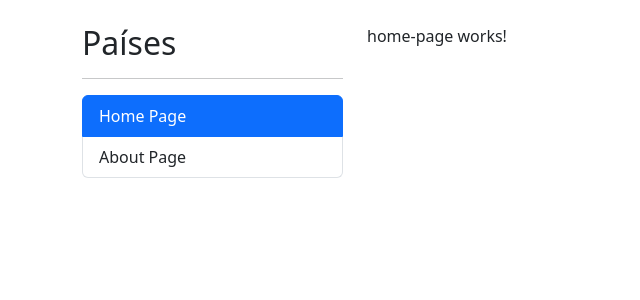
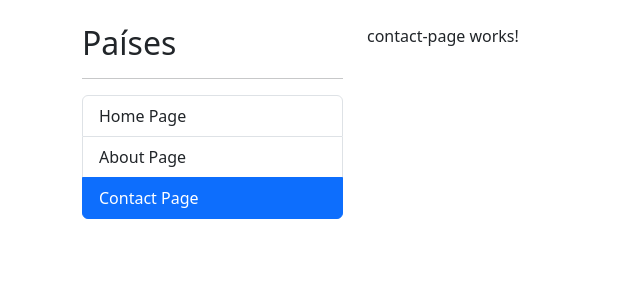
Before and after one commit to AngelTravieso/angular-country-app, an Angular app: page /contact in a window 1280 px wide. Before the commit this address led to /. Shown: the top 300 px of the page, without its empty margins (0-640 px from the left). Built offline with nearby package versions, Linux system fonts and the light colour scheme.

Commit message:
ContactPage agregado

```diff
--- /dev/null
+++ b/src/app/shared/components/contact-page/contact-page.component.html
@@ -0,0 +1 @@
+<p>contact-page works!</p>
--- /dev/null
+++ b/src/app/shared/components/contact-page/contact-page.component.ts
@@ -0,0 +1,11 @@
+import { Component } from '@angular/core';
+
+@Component({
+  selector: 'shared-contact-page',
+  templateUrl: './contact-page.component.html',
+  styles: [
+  ]
+})
+export class ContactPageComponent {
+
+}
--- a/src/app/shared/components/sidebar/sidebar.component.html
+++ b/src/app/shared/components/sidebar/sidebar.component.html
@@ -3,6 +3,12 @@
 
 <ul class="list-group">
 
+  <!-- routerLink para cambiar ruta al presionar el botón  -->
+  <!-- routerLinkActive: clase que se aplicará cuando la URL activa coincida con la URL del navegador -->
+  <!--
+    routerLinkActiveOptions: objeto de configuración
+    exact: true -> para que haga match en su totalidad con la ruta que se quiere
+  -->
   <li routerLink=""
     routerLinkActive="active"
     [routerLinkActiveOptions]="{
@@ -18,4 +24,10 @@
     About Page
   </li>
 
+  <li routerLink="contact"
+    routerLinkActive="active"
+    class="list-group-item">
+    Contact Page
+  </li>
+
 </ul>
--- a/src/app/shared/shared.module.ts
+++ b/src/app/shared/shared.module.ts
@@ -3,6 +3,7 @@ import { CommonModule } from '@angular/common';
 import { RouterModule } from '@angular/router';
 
 import { AboutPageComponent } from './components/about-page/about-page.component';
+import { ContactPageComponent } from './components/contact-page/contact-page.component';
 import { HomePageComponent } from './components/home-page/home-page.component';
 import { SidebarComponent } from './components/sidebar/sidebar.component';
 
@@ -10,6 +11,7 @@ import { SidebarComponent } from './components/sidebar/sidebar.component';
 @NgModule({
   declarations: [
     AboutPageComponent,
+    ContactPageComponent,
     HomePageComponent,
     SidebarComponent,
   ],
@@ -19,6 +21,7 @@ import { SidebarComponent } from './components/sidebar/sidebar.component';
   ],
   exports: [
     AboutPageComponent,
+    ContactPageComponent,
     HomePageComponent,
     SidebarComponent,
   ]
```
Also changed, not shown: src/app/app-routing.module.ts (+7 -2 lines).
